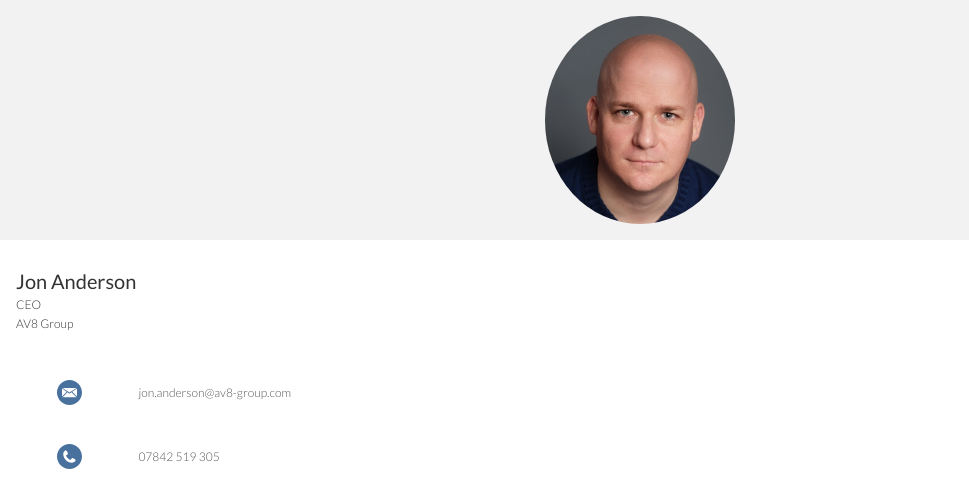
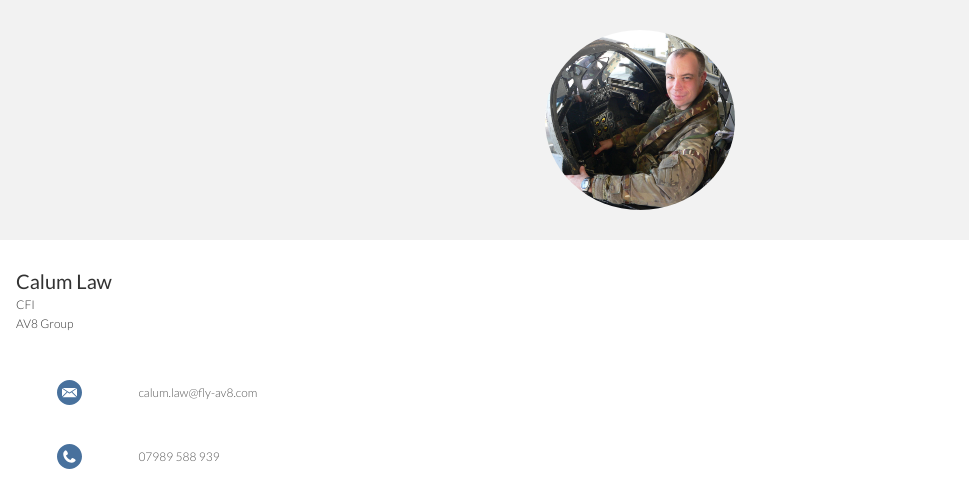
Before and after one commit to av8fs/calum-law, a plain HTML site: page index.html in a window 1280 px wide. Shown: the top 501 px of the page, 0-969 px from the left. Drawn offline with Linux system fonts and the light colour scheme; a web font is replaced by a local one.

Commit message:
Update index.html

```diff
--- a/index.html
+++ b/index.html
@@ -14,7 +14,7 @@
 			<div class="row">
 				<div class="col"></div>
 				<div class="col is-5">
-					<img class="profile-pic" src="Jon_Team_Page.jpg" alt="Profile Picture">
+					<img class="profile-pic" src="Claw_Team_Page.jpg" alt="Profile Picture">
 				</div>
 				<div class="col"></div>
 			</div>
@@ -25,8 +25,8 @@
 		<div class="container">
 			<div class="row name-title-company">
 				<div class="col is-6">
-					<p class="text-name">Jon Anderson</p>
-					<p class="text-title-company">CEO</p>
+					<p class="text-name">Calum Law</p>
+					<p class="text-title-company">CFI</p>
 					<p class="text-title-company">AV8 Group</p>
 				</div>
 				<div class="col">
@@ -37,14 +37,14 @@
 	</section>
 
 	<section class="bg-color-white secondary-info">
-		<a href="mailto:jon.anderson@av8-group.com">
+		<a href="mailto:calum.law@fly-av8.com">
 			<div class="container">
 				<div class="row detail">
 					<div class="col">
 						<img src="assets/icon-email.svg" alt="Email Icon"">
 					</div>
 					<div class="col is-8">
-						<p class="text-detail">jon.anderson@av8-group.com</p>
+						<p class="text-detail">calum.law@fly-av8.com</p>
 					</div>
 					<div class="col">
 						<img src="assets/right-arrow.svg" alt="Right Arrow" height="50%" width="40%">
@@ -55,14 +55,14 @@
 	</section>
 
 	<section class="bg-color-white secondary-info">
-		<a href="tel:07842519305">
+		<a href="tel:07989588939">
 			<div class="container">
 				<div class="row detail">
 					<div class="col">
 						<img src="assets/icon-phone.svg" alt="Phone Icon"">
 					</div>
 					<div class="col is-8">
-						<p class="text-detail">07842 519 305</p>
+						<p class="text-detail">07989 588 939</p>
 					</div>
 					<div class="col">
 						<img src="assets/right-arrow.svg" alt="Right Arrow" height="50%" width="40%">
```
